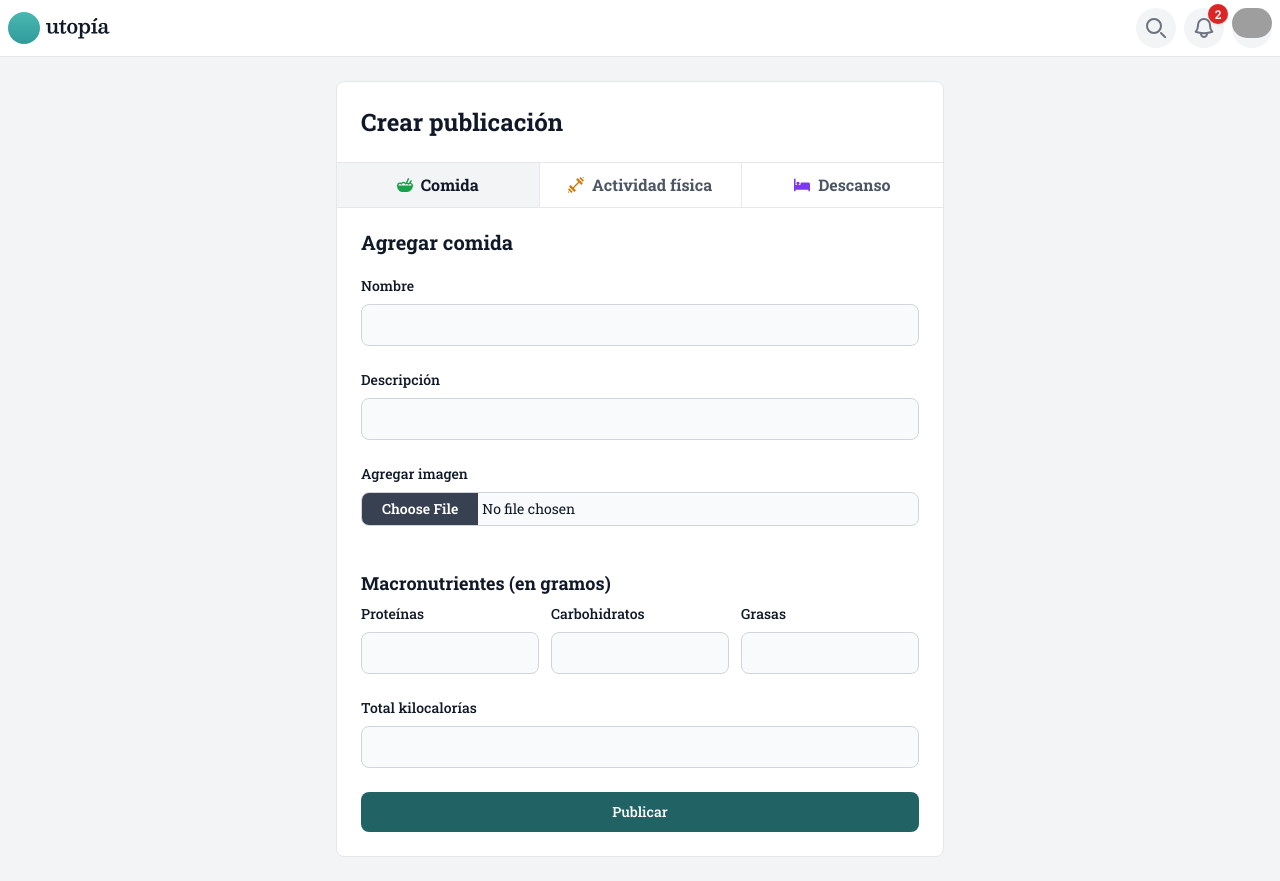
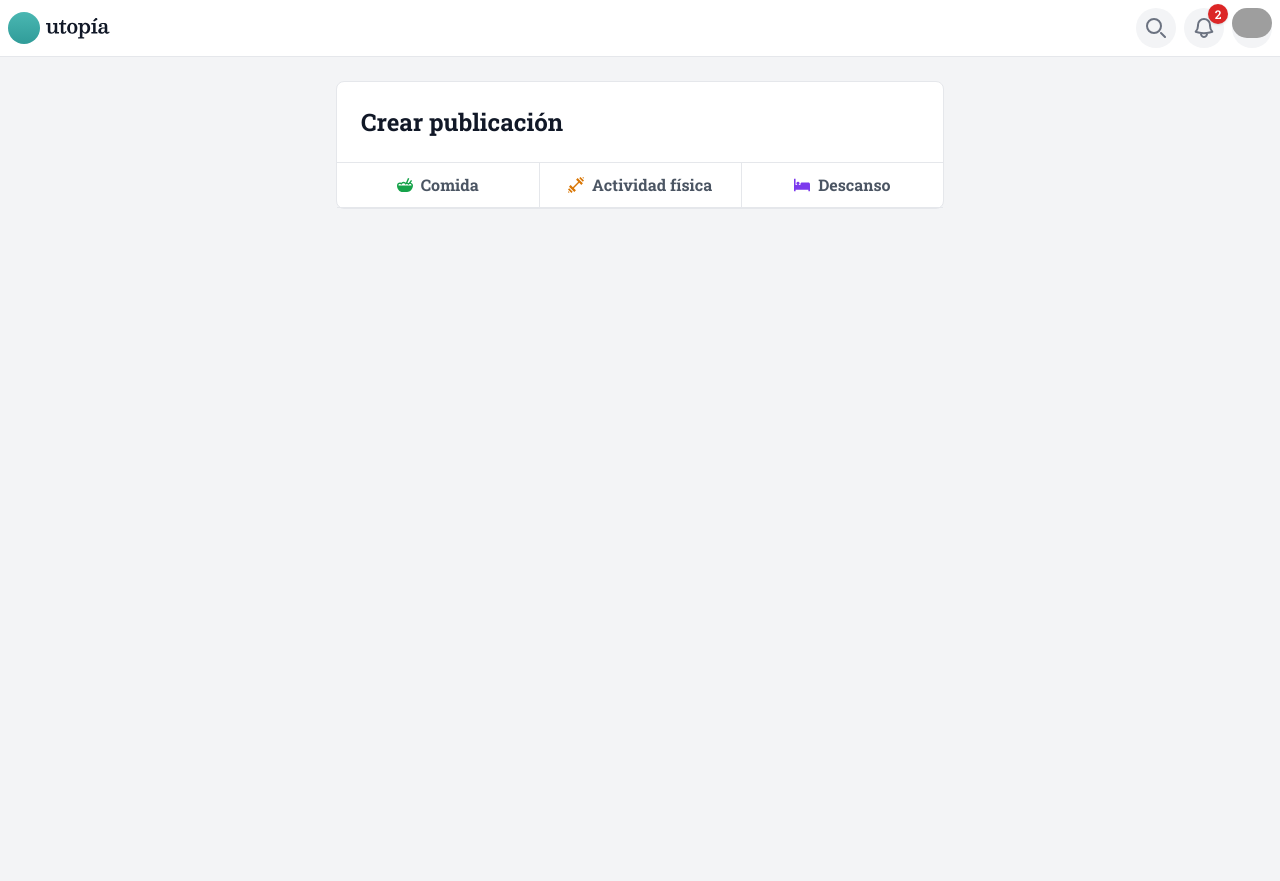
Before and after one commit to RdrBux/utopia, a Next.js app: page /posts/new in a window 1280 px wide. After the commit the page ends 800 px from the top, so only its background shows below. Built offline with nearby package versions, Linux system fonts and the light colour scheme; grey boxes are pictures that could not be loaded.

Commit message:
Create Food and Workout forms for new posts. Update links to target them

```diff
--- a/src/app/(main)/posts/new/page.tsx
+++ b/src/app/(main)/posts/new/page.tsx
@@ -1,18 +1,27 @@
+'use client'
+
 import FormFood from "@/app/ui/posts/new/form-food";
+import FormWorkout from "@/app/ui/posts/new/form-workout";
+import Link from "next/link";
+import { useSearchParams } from "next/navigation";
 
 export default function Home() {
+	const searchParams = useSearchParams();
+
+	const type = searchParams.get('type')
+
 	return (
 		<div className="main-layout">
 			<main className="bg-card p-0 lg:col-start-2">
 				<h1 className="form-title p-6">Crear publicación</h1>
 				<div className="flex border-y divide-x text-gray-600">
-					<button className="text-gray-900 bg-gray-100 px-5 py-2.5 font-bold flex gap-2 items-center justify-center w-full hover:bg-gray-100 duration-100 hover:text-gray-900">
+					<Link href="/posts/new?type=food" className={`${type === 'food' ? 'text-gray-900 bg-gray-100' : ''} px-5 py-2.5 font-bold flex gap-2 items-center justify-center w-full hover:bg-gray-100 duration-100 hover:text-gray-900`}>
 						<svg className="w-4 h-4 text-green-600" xmlns="http://www.w3.org/2000/svg" viewBox="0 0 234.18 207">
 							<path d="M130.1,70.91,160.54,0l19.57,8.35L154.26,68.86c4.38,1.88,8.21,4.25,12.33,5,2.15.39,5.62-1.43,7.11-3.33,10.59-13.41,20.36-27.11,30.84-40.65l17,12.66-20,26.84c22.26,6.71,36,26.12,31.95,49.51-3.82,23.71-12.26,45.27-28.81,63.09-15.44,16.62-34.5,25.06-57.31,24.92-19.84-.11-39.68-.21-59.51,0C35.64,209.14-.12,157.28,0,109,.12,84.94,20.93,66.67,45,68.31c4.61.32,9.16,1.61,13.77,2.15,1.62.19,3.8.05,5-.89C82.59,54.12,108.68,52.37,130.1,70.91ZM21.2,110.51H212.86c-.51-15.84-18.07-26.09-31.73-18.12-5.22,2.81-10.07,6.29-15.47,9.7-12-16.37-25.8-15.51-40.35-3.3-18.65-28-39.8-25.72-59.65-.37C50.11,84.37,21.85,86.25,21.2,110.51Z" fill="currentColor" />
 						</svg>
 						Comida
-					</button>
-					<button className="px-5 py-2.5 font-bold flex gap-2 items-center justify-center w-full hover:bg-gray-100 duration-100 hover:text-gray-900">
+					</Link>
+					<Link href="/posts/new?type=workout" className={`${type === 'workout' ? 'text-gray-900 bg-gray-100' : ''} px-5 py-2.5 font-bold flex gap-2 items-center justify-center w-full hover:bg-gray-100 duration-100 hover:text-gray-900`}>
 						<svg className="w-4 h-4 text-amber-600" fill="currentColor" xmlns="http://www.w3.org/2000/svg" viewBox="0 0 211.97 211.18">
 							<path d="M84.05,196.77,13.71,127.31c7.16-6.88,14.21-13.66,21.51-20.66L63.75,134.5l71.9-71.91c-9.34-9.16-19.15-18.78-28.61-28L127.1,13.67C150.78,37,174.33,60.27,197.45,83.1L176.52,104l-27.34-28-72,72,27.75,27.86Z" />
 							<path d="M150,15.47c4.81-4.87,10-10.19,14.94-15.13l46.63,46.72L196.3,63Z" />
@@ -21,16 +30,20 @@ export default function Home() {
 							<path d="M191.84,9.22,200.59,0,212,11.71,202.53,21Z" />
 						</svg>
 						Actividad física
-					</button>
-					<button className="px-5 py-2.5 font-bold flex gap-2 items-center justify-center w-full hover:bg-gray-100 duration-100 hover:text-gray-900">
+					</Link>
+					<button className={`${type === 'rest' ? 'text-gray-900 bg-gray-100' : ''} px-5 py-2.5 font-bold flex gap-2 items-center justify-center w-full hover:bg-gray-100 duration-100 hover:text-gray-900`}>
 						<svg className="w-4 h-4 text-violet-600" fill="currentColor" xmlns="http://www.w3.org/2000/svg" viewBox="0 0 213.22 169.83">
 							<path d="M20.87,84.63H47.34c-12.93-7-17.56-15.36-14.88-26.41a21.27,21.27,0,0,1,41.42.66c2.5,10.41-2.52,19.11-15.17,25.8,1.18.08,1.95.16,2.72.17,7.65,0,15.3,0,23.77,0,0-3.5-.06-6.75,0-10,.25-13.14,9-21.93,22.06-22q41.73-.09,83.46,0c12.68,0,22.13,8.28,22.28,20.75.38,31.48.13,63,.11,94.45a7.3,7.3,0,0,1-.48,1.7H191.85V149.16H21.13v20.67H0V0H20.87Z" />
 						</svg>
 						Descanso
 					</button>
 				</div>
-
-				<FormFood />
+				{
+					type === 'workout' && <FormWorkout />
+				}
+				{
+					type === 'food' && <FormFood />
+				}
 			</main>
 		</div>
 	)
--- a/src/app/ui/input.tsx
+++ b/src/app/ui/input.tsx
@@ -3,13 +3,14 @@ interface Props {
 	id: string
 	type?: string
 	placeholder?: string
+	[x: string]: any
 }
 
-export default function Input({ label, id, type = 'text', placeholder = '' }: Props) {
+export default function Input({ label, id, type = 'text', placeholder = '', ...props }: Props) {
 	return (
 		<div className="">
 			<label htmlFor={id} className="block mb-2 text-sm font-medium text-gray-900">{label}</label>
-			<input type={type} id={id} className="bg-gray-50 border border-gray-300 text-gray-900 text-sm rounded-lg focus:ring-primary-500 block w-full p-2.5 focus:ring-2 focus:border-primary-500 outline-none" placeholder={placeholder} required />
+			<input type={type} id={id} className={`bg-gray-50 border border-gray-300 text-gray-900 text-sm rounded-lg focus:ring-primary-500 block w-full p-2.5 focus:ring-2 focus:border-primary-500 outline-none `} placeholder={placeholder} required {...props} />
 		</div>
 	)
 }
--- a/src/app/ui/posts/new/form-food.tsx
+++ b/src/app/ui/posts/new/form-food.tsx
@@ -1,5 +1,7 @@
 import Input from "../../input";
 import InputFile from "../../input-file";
+import Textarea from "../../textarea";
+import InputMacros from "./input-macros";
 
 export default function FormFood() {
 	return (
@@ -7,20 +9,30 @@ export default function FormFood() {
 			<h3 className="text-xl font-bold leading-none">Agregar comida</h3>
 
 			<Input label="Nombre" id="food-name" />
-			<Input label="Descripción" id="food-content" />
+			<Textarea label="Descripción" id="food-content" />
 			<InputFile id="food-image" title="Agregar imagen" />
 
-			<div className="mt-6">
-				<h4 className="text-lg font-bold leading-none">Macronutrientes (en gramos)</h4>
-				<div className="flex gap-3 mt-3">
-					<Input label="Proteínas" id="food-proteins" />
-					<Input label="Carbohidratos" id="food-carbs" />
-					<Input label="Grasas" id="food-fats" />
+			<div className="p-6 bg-emerald-100 border border-emerald-300 rounded-lg mt-6">
+				<div className="">
+					<h4 className="text-lg font-bold leading-none">Macronutrientes (opcional)</h4>
+					<div className="flex gap-6 mt-6">
+						<InputMacros label="Proteínas" id="food-proteins" />
+						<InputMacros label="Carbohidratos" id="food-carbs" />
+						<InputMacros label="Grasas" id="food-fats" />
+					</div>
 				</div>
+
+				<div className="max-w-40 mt-6">
+					<div className="">
+						<label htmlFor="food-kcal" className="block mb-2 text-sm font-medium text-gray-900">Total kilocalorías</label>
+						<div className="flex">
+							<input type="number" min={0} defaultValue={0} id="food-kcal" className="peer bg-emerald-50 border border-emerald-300 text-gray-900 text rounded-l-lg focus:ring-emerald-500 block w-20 text-right p-2.5 focus:ring-2 focus:border-emerald-500 outline-none" />
+							<span className="p-2.5 rounded-r-lg bg-emerald-200 border-y border-r font-semibold border-emerald-300 peer-focus:ring-2 peer-focus:ring-emerald-500 peer-focus:border-emerald-500">kcal</span>
+						</div>
+					</div>
+				</div>
+
 			</div>
-
-			<Input label="Total kilocalorías" id="food-kilocals" />
-
 			<button className="btn-primary">Publicar</button>
 		</form>
 	)
--- /dev/null
+++ b/src/app/ui/posts/new/form-workout.tsx
@@ -0,0 +1,20 @@
+import Input from "../../input";
+import InputFile from "../../input-file";
+import Textarea from "../../textarea";
+
+export default function FormWorkout() {
+	return (
+		<form className="p-6 flex flex-col gap-6">
+			<h3 className="text-xl font-bold leading-none">Agregar actividad física</h3>
+
+			<Input label="Nombre" id="workout-name" />
+			<Textarea label="Descripción" id="workout-content" />
+			<InputFile id="workout-image" title="Agregar imagen" />
+			<div className="w-40"><Input label="Duración (minutos)" id="workout-name" type="number" min="0" defaultValue='0' /></div>
+
+
+
+			<button className="btn-primary">Publicar</button>
+		</form>
+	)
+}
--- /dev/null
+++ b/src/app/ui/posts/new/input-macros.tsx
@@ -0,0 +1,12 @@
+export default function InputMacros({ label, id }: { label: string, id: string }) {
+	return (
+		<div className="">
+			<label htmlFor={id} className="block mb-2 text-sm font-medium text-gray-900">{label}</label>
+			<div className="flex">
+				<input type="number" min={0} defaultValue={0} id={id} className="peer bg-emerald-50 border border-emerald-300 text-gray-900 text rounded-l-lg focus:ring-emerald-500 block w-16 text-right p-2.5 focus:ring-2 focus:border-emerald-500 outline-none" />
+				<span className="p-2.5 rounded-r-lg bg-emerald-200 border-y border-r font-semibold border-emerald-300 peer-focus:ring-2 peer-focus:ring-emerald-500 peer-focus:border-emerald-500">g</span>
+			</div>
+		</div>
+	)
+
+}
--- /dev/null
+++ b/src/app/ui/textarea.tsx
@@ -0,0 +1,14 @@
+interface Props {
+	label: string
+	id: string
+	placeholder?: string
+}
+
+export default function Textarea({ label, id, placeholder = '' }: Props) {
+	return (
+		<div className="">
+			<label htmlFor={id} className="block mb-2 text-sm font-medium text-gray-900">{label}</label>
+			<textarea id={id} rows={4} className="block p-2.5 w-full text-sm text-gray-900 bg-gray-50 rounded-lg border border-gray-300 focus:ring-2 focus:ring-primary-500 focus:border-primary-500 outline-none" placeholder={placeholder}></textarea>
+		</div>
+	)
+}
```
Also changed, not shown: src/app/ui/main/new-post-section.tsx (+6 -6 lines).
